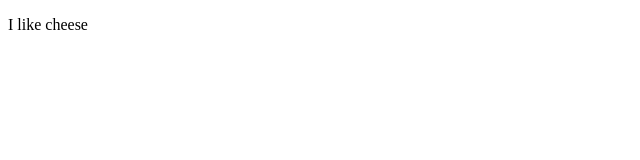
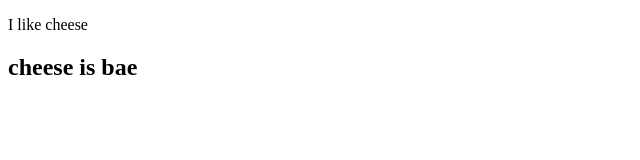
Before and after one commit to whosmansisthis/Desktop, a plain HTML site: page index.html in a window 1280 px wide. Shown: the whole page, without its empty margins (0-640 px from the left). Drawn offline with Linux system fonts and the light colour scheme.

Commit message:
added an <h2> tag

```diff
--- a/index.html
+++ b/index.html
@@ -7,5 +7,6 @@
 
 <body>
 <p>I like cheese</p>
+<h2>cheese is bae</h2>
 </body>
 </html>
```
